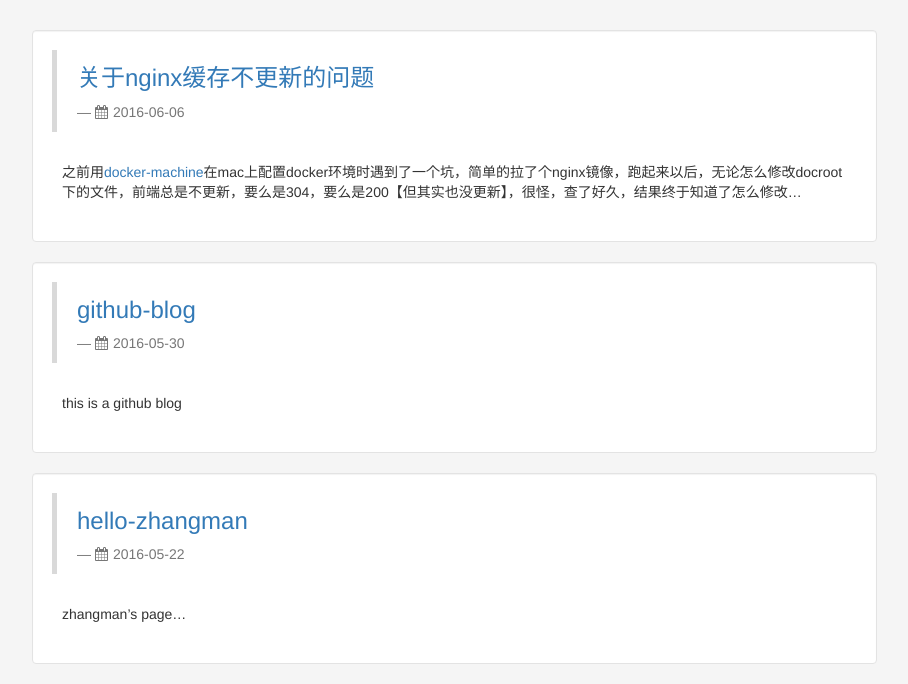
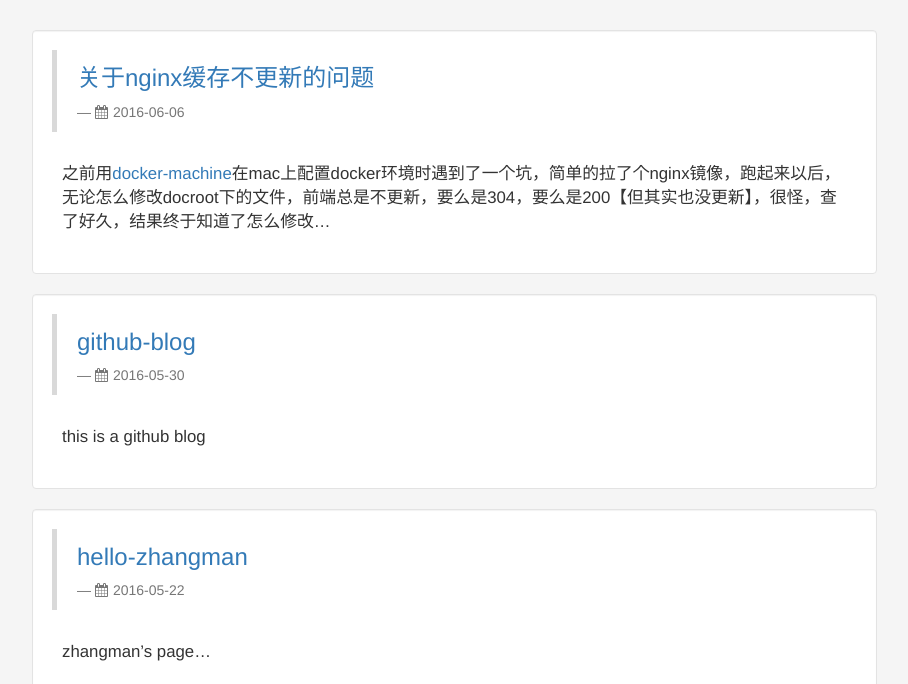
Before and after one commit to qishibo/qishibo.github.io, a Jekyll site: the page built from index.html, in a window 1280 px wide. Shown: the part 504-1188 px from the top of the page, without its empty margins (98-1006 px from the left). Built offline with Jekyll 4.4.1, drawn with Linux system fonts in a browser that asks for light colours; nearby versions of some CDN libraries; the list of posts is cut into pages by our own code; grey boxes are pictures that could not be loaded.

Commit message:
bigger font

```diff
--- a/_layouts/index.html
+++ b/_layouts/index.html
@@ -56,6 +56,7 @@
 	}
 	.qii-post-content .qii-post .post-preview{
 		padding: 10px;
+		font-size: 120%;
 	}
 </style>
 
--- a/_layouts/post.html
+++ b/_layouts/post.html
@@ -30,6 +30,8 @@
 
     .qii-post-content{
         min-height: 45%;
+        font-size: 125%;
+        line-height: 1.6;
     }
 </style>
 
```
